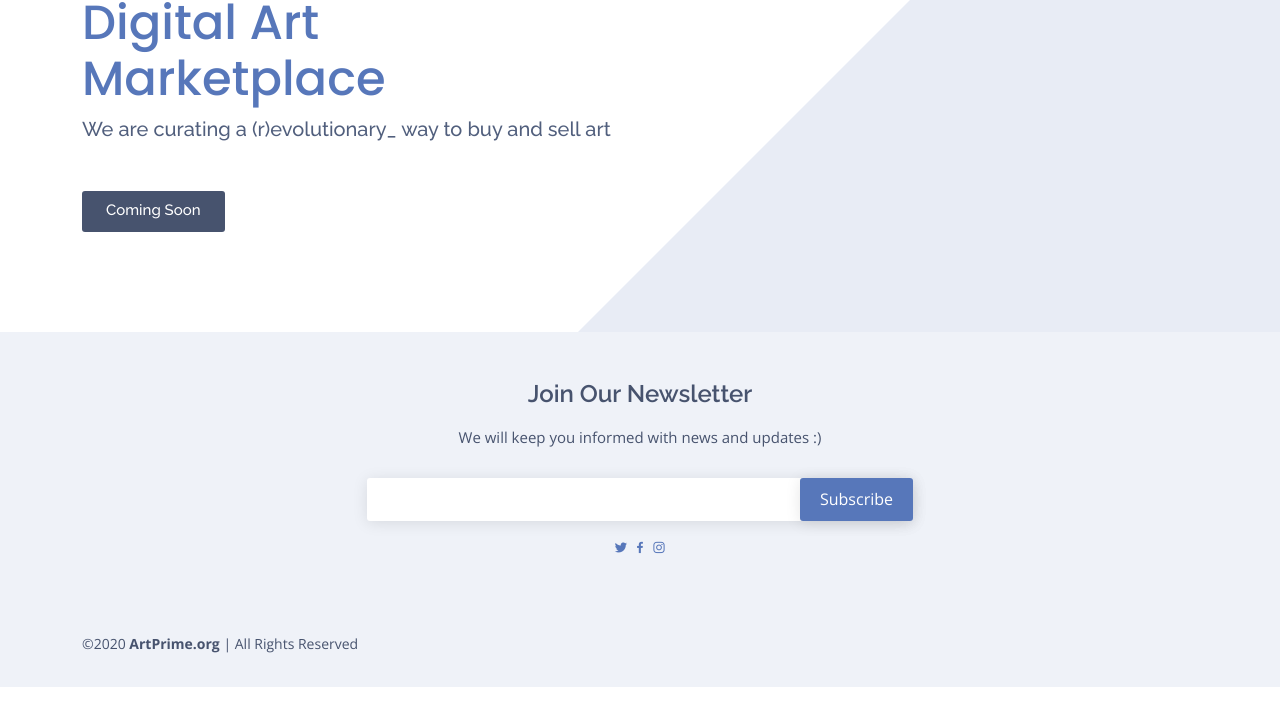
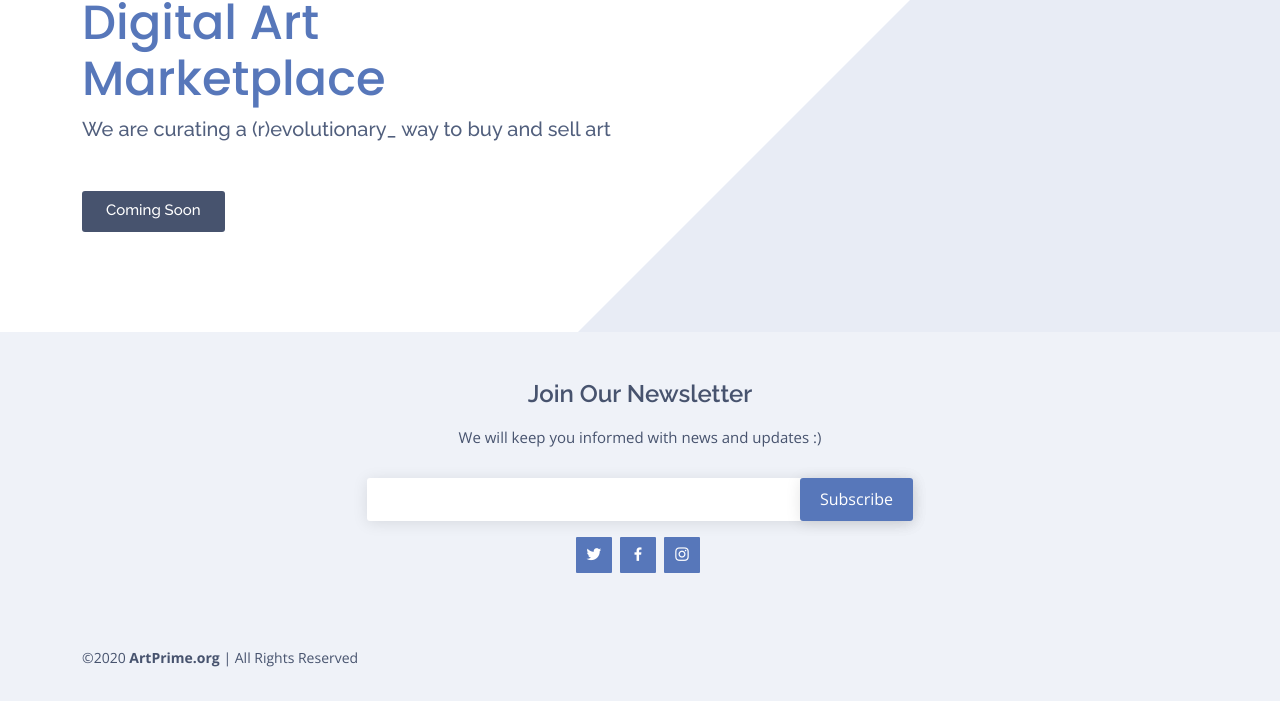
Before and after one commit to artprimex/website, a plain HTML site: page index.html in a window 1280 px wide. Shown: the part 145-846 px from the top of the page. Drawn offline with nearby package versions, Linux system fonts and the light colour scheme.

Commit message:
Update style.css

```diff
--- a/assets/css/style.css
+++ b/assets/css/style.css
@@ -14,7 +14,7 @@ body {
 }
 
 a {
-  color: #5777ba;
+  color: #585a61;
   text-decoration: none;
 }
 
@@ -1217,7 +1217,7 @@ section {
   color: #5777ba;
 }
 
-#footer .footer-top .social-links a {
+#footer .footer-newsletter .social-links a {
   font-size: 18px;
   display: inline-block;
   background: #5777ba;
@@ -1232,7 +1232,7 @@ section {
   transition: 0.3s;
 }
 
-#footer .footer-top .social-links a:hover {
+#footer .footer-newsletter .social-links a:hover {
   background: #27282c;
   color: #fff;
   text-decoration: none;
```
